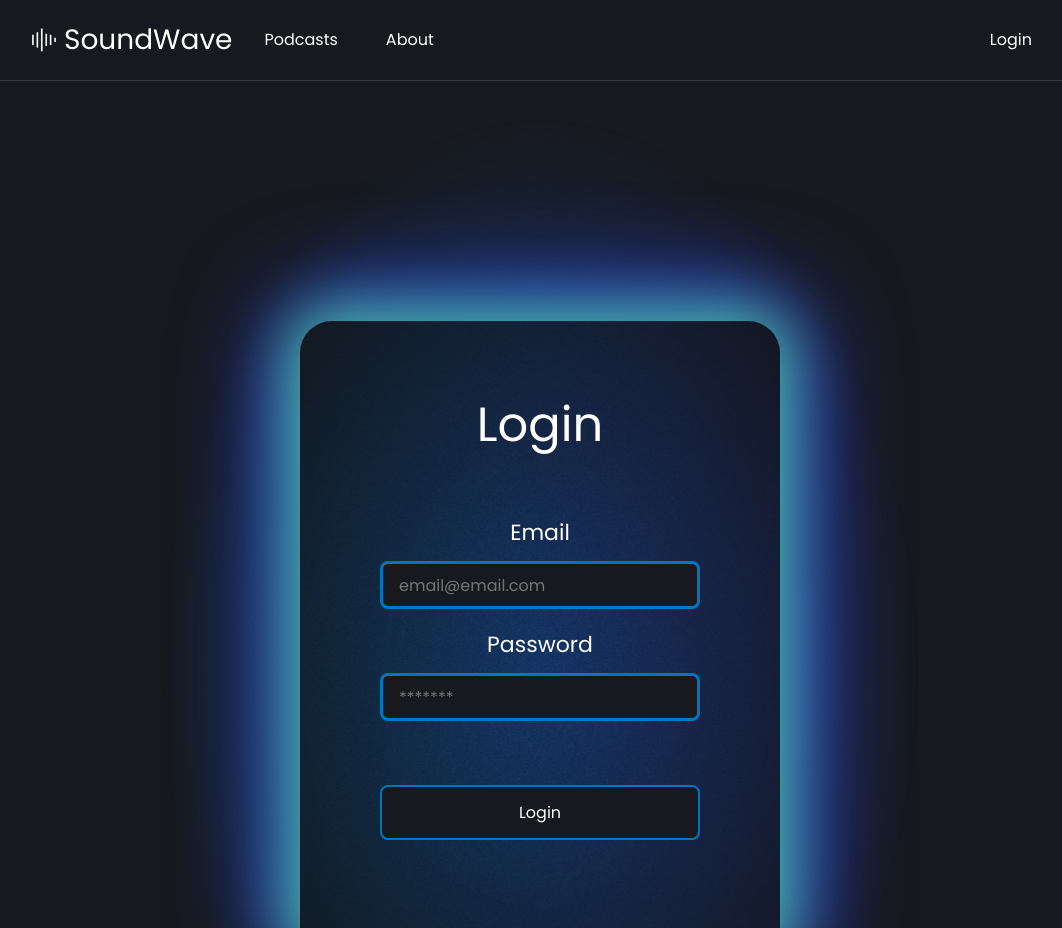
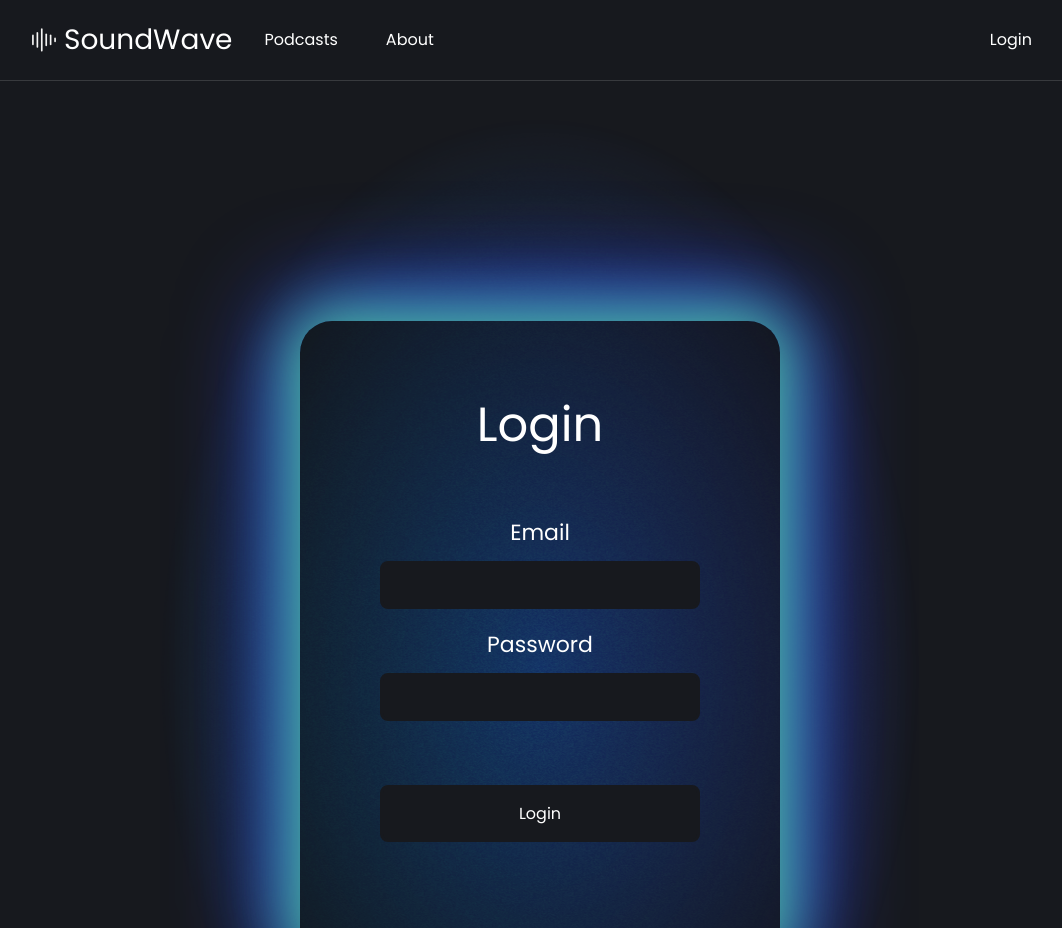
Before and after one commit to gabrielccarvalho/SoundWave, a Next.js app: page /auth/signin in a window 1280 px wide. Shown: the top 928 px of the page, without its empty margins (100-1162 px from the left). Built offline with nearby package versions, Linux system fonts and the light colour scheme.

Commit message:
:bug: fix: fix inputs and button style

```diff
--- a/src/components/Button.tsx
+++ b/src/components/Button.tsx
@@ -11,7 +11,7 @@ interface iButton {
   link?: string
   color?: string
   bgColor?: string
-  btnType?: 'login' | 'action' | 'redirect' | 'navbar'
+  btnType?: 'login' | 'action' | 'submit' | 'redirect' | 'navbar'
   icon?: string
   size?: number
   style?: React.CSSProperties
@@ -20,7 +20,7 @@ interface iButton {
 
 const Component = styled.button<{bgColor: string, btnType?: string, color?: string}>`
   background-color: ${props => props.bgColor};
-  border: ${props => props.btnType === 'login' || props.btnType === 'navbar' ? 'none' : `1px solid ${colors.primary.background}`};
+  border: ${props => props.btnType === 'login' || props.btnType === 'navbar' ? 'none' : `3px solid ${colors.primary.background}`};
   border-radius: ${props => props.btnType === 'login' ? '0' : '50px'};
   padding: ${props => props.btnType === 'login' ? '0 1rem' : '0.2rem 1rem'};
   display: flex;
@@ -35,11 +35,11 @@ const Component = styled.button<{bgColor: string, btnType?: string, color?: stri
   }
 
   :hover {
-    background-color : ${props => props.btnType === 'navbar' ? 'inherit' : props.color};
-    border: 2px solid ${props => props.btnType === 'navbar' ? 'inherit' : props.bgColor};
+    background-color : ${props => props.btnType === 'navbar' ? 'inherit' : (props.btnType === 'submit' ? colors.primary.background : props.color)};
+    border: 3px solid ${props => props.btnType === 'navbar' ? 'inherit' : props.btnType === 'submit' ? colors.highlight.lightBlue : props.bgColor};
 
     p {
-      color: ${props => props.btnType === 'navbar' ? colors.secondary.text : props.bgColor};
+      color: ${props => props.btnType === 'navbar' ? colors.secondary.text : props.btnType === 'submit' ? colors.primary.text : props.bgColor};
     }
   }
 `
--- a/src/components/Input.tsx
+++ b/src/components/Input.tsx
@@ -33,14 +33,22 @@ const Container = styled.div`
 const InputField = styled.input<{ inputType: string }>`
   width: 20rem;
   height: 3rem;
-  border: ${props => (props.inputType === 'email') || (props.inputType === 'password') ? `3px solid ${colors.highlight.lightBlue}` : `1px solid ${colors.highlight.orange}`};
   background-color: ${colors.primary.background};
+  border: ${props => (props.inputType === 'email') || (props.inputType === 'password') ? `3px solid ${colors.primary.background}` : `1px solid ${colors.primary.text}`};
   color: ${colors.primary.text};
   border-radius: 0.5rem;
   padding: 0 1rem;
   font-size: 1rem;
   box-sizing: border-box;
   outline: none;
+
+  :hover {
+    border: ${props => (props.inputType === 'email') || (props.inputType === 'password') ? `3px solid ${colors.highlight.lightBlue}` : `1px solid ${colors.highlight.orange}`};
+  }
+
+  :focus {
+    border: ${props => (props.inputType === 'email') || (props.inputType === 'password') ? `3px solid ${colors.highlight.lightBlue}` : `1px solid ${colors.highlight.orange}`};
+  }
 
 `
 
--- a/src/containers/Form.tsx
+++ b/src/containers/Form.tsx
@@ -132,16 +132,16 @@ const Form = ({}: iForm) => {
           style={{ display: 'flex', flexDirection: 'column', alignItems: 'center' }}
           onSubmit={handleSubmit}
         >
-          <Input label='Email' placeholder='email@email.com' type='email' value={email} setValue={setEmail} />
-          <Input label='Password' placeholder='*******' type='password' value={password} setValue={setPassword} />
+          <Input label='Email' placeholder='' type='email' value={email} setValue={setEmail} />
+          <Input label='Password' placeholder='' type='password' value={password} setValue={setPassword} />
           <Button
             name='Login'
+            btnType='submit'
             type='submit'
             style={{
               marginTop: '4rem',
               borderRadius: '0.5rem',
               width: '100%',
-              border: `2px solid ${colors.highlight.lightBlue}`,
             }}
             color={colors.primary.text}
             bgColor={colors.primary.background}
```
